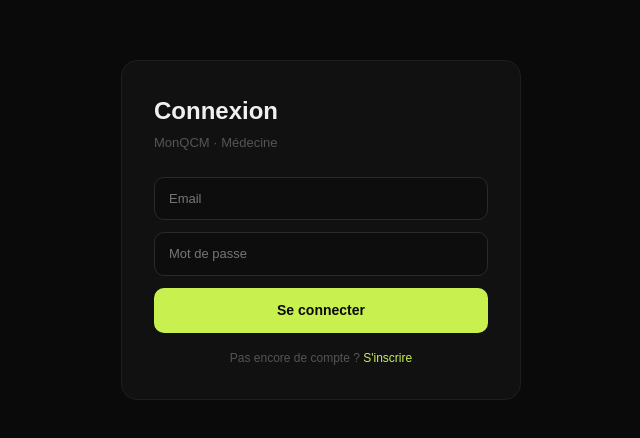
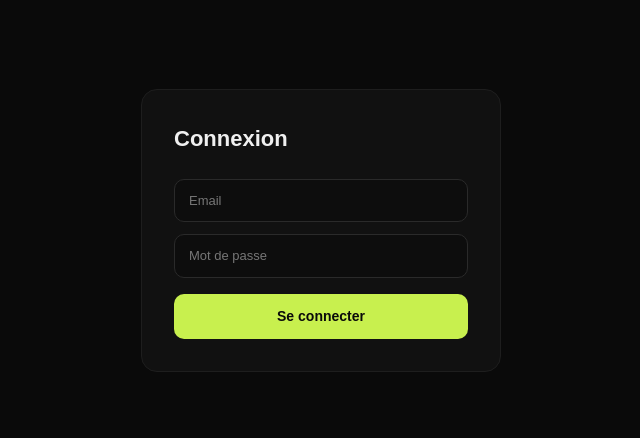
Before and after one commit to acyrilica/medqcm, a Next.js app: page /login in a window 1280 px wide. Shown: the part 170-608 px from the top of the page, without its empty margins (319-959 px from the left). Built offline with nearby package versions, Linux system fonts and the light colour scheme; no server answers.

Commit message:
Simplify login page

```diff
--- a/app/login/page.tsx
+++ b/app/login/page.tsx
@@ -1,69 +1,22 @@
 'use client'
 import { useState } from 'react'
-import { createClient } from '@/lib/supabase'
-import { useRouter } from 'next/navigation'
 
 export default function LoginPage() {
   const [email, setEmail] = useState('')
   const [password, setPassword] = useState('')
-  const [name, setName] = useState('')
-  const [isSignUp, setIsSignUp] = useState(false)
-  const [error, setError] = useState('')
-  const [loading, setLoading] = useState(false)
-  const supabase = createClient()
-  const router = useRouter()
-
-  const handleSubmit = async () => {
-    setLoading(true)
-    setError('')
-    if (isSignUp) {
-      const { error } = await supabase.auth.signUp({
-        email, password,
-        options: { data: { name } }
-      })
-      if (error) setError(error.message)
-      else router.push('/')
-    } else {
-      const { error } = await supabase.auth.signInWithPassword({ email, password })
-      if (error) setError(error.message)
-      else router.push('/')
-    }
-    setLoading(false)
-  }
 
   return (
-    <div style={{ minHeight: '100vh', background: '#0a0a0a', display: 'flex', alignItems: 'center', justifyContent: 'center', padding: 20 }}>
-      <div style={{ width: '100%', maxWidth: 400, background: '#111', border: '1px solid #1e1e1e', borderRadius: 16, padding: 32 }}>
-        <div style={{ fontSize: 24, fontWeight: 800, color: '#f0f0f0', marginBottom: 4 }}>
-          {isSignUp ? 'Créer un compte' : 'Connexion'}
-        </div>
-        <div style={{ fontSize: 13, color: '#555', marginBottom: 24 }}>MonQCM · Médecine</div>
-        {isSignUp && (
-          <input value={name} onChange={e => setName(e.target.value)}
-            placeholder="Nom complet" style={inputStyle} />
-        )}
-        <input value={email} onChange={e => setEmail(e.target.value)}
-          placeholder="Email" type="email" style={inputStyle} />
-        <input value={password} onChange={e => setPassword(e.target.value)}
-          placeholder="Mot de passe" type="password" style={inputStyle} />
-        {error && <div style={{ color: '#f04e4e', fontSize: 12, marginBottom: 12 }}>{error}</div>}
-        <button onClick={handleSubmit} disabled={loading}
-          style={{ width: '100%', background: '#c8f04e', color: '#0a0a0a', border: 'none', borderRadius: 10, padding: '12px', fontSize: 14, fontWeight: 700, cursor: 'pointer', marginBottom: 16 }}>
-          {loading ? '...' : isSignUp ? "S'inscrire" : 'Se connecter'}
+    <div style={{ minHeight: '100vh', background: '#0a0a0a', display: 'flex', alignItems: 'center', justifyContent: 'center' }}>
+      <div style={{ width: 360, background: '#111', border: '1px solid #1e1e1e', borderRadius: 16, padding: 32 }}>
+        <div style={{ fontSize: 22, fontWeight: 800, color: '#f0f0f0', marginBottom: 24 }}>Connexion</div>
+        <input value={email} onChange={e => setEmail(e.target.value)} placeholder="Email" type="email"
+          style={{ width: '100%', background: '#0d0d0d', border: '1px solid #2a2a2a', borderRadius: 10, padding: '11px 14px', color: '#e0e0e0', fontSize: 13, outline: 'none', marginBottom: 12, boxSizing: 'border-box' }} />
+        <input value={password} onChange={e => setPassword(e.target.value)} placeholder="Mot de passe" type="password"
+          style={{ width: '100%', background: '#0d0d0d', border: '1px solid #2a2a2a', borderRadius: 10, padding: '11px 14px', color: '#e0e0e0', fontSize: 13, outline: 'none', marginBottom: 16, boxSizing: 'border-box' }} />
+        <button style={{ width: '100%', background: '#c8f04e', color: '#0a0a0a', border: 'none', borderRadius: 10, padding: '12px', fontSize: 14, fontWeight: 700, cursor: 'pointer' }}>
+          Se connecter
         </button>
-        <div style={{ textAlign: 'center', fontSize: 12, color: '#555' }}>
-          {isSignUp ? 'Déjà un compte ?' : 'Pas encore de compte ?'}{' '}
-          <span onClick={() => setIsSignUp(!isSignUp)} style={{ color: '#c8f04e', cursor: 'pointer' }}>
-            {isSignUp ? 'Se connecter' : "S'inscrire"}
-          </span>
-        </div>
       </div>
     </div>
   )
 }
-
-const inputStyle: React.CSSProperties = {
-  width: '100%', background: '#0d0d0d', border: '1px solid #2a2a2a',
-  borderRadius: 10, padding: '11px 14px', color: '#e0e0e0', fontSize: 13,
-  outline: 'none', marginBottom: 12, boxSizing: 'border-box', fontFamily: 'inherit'
-}
```
